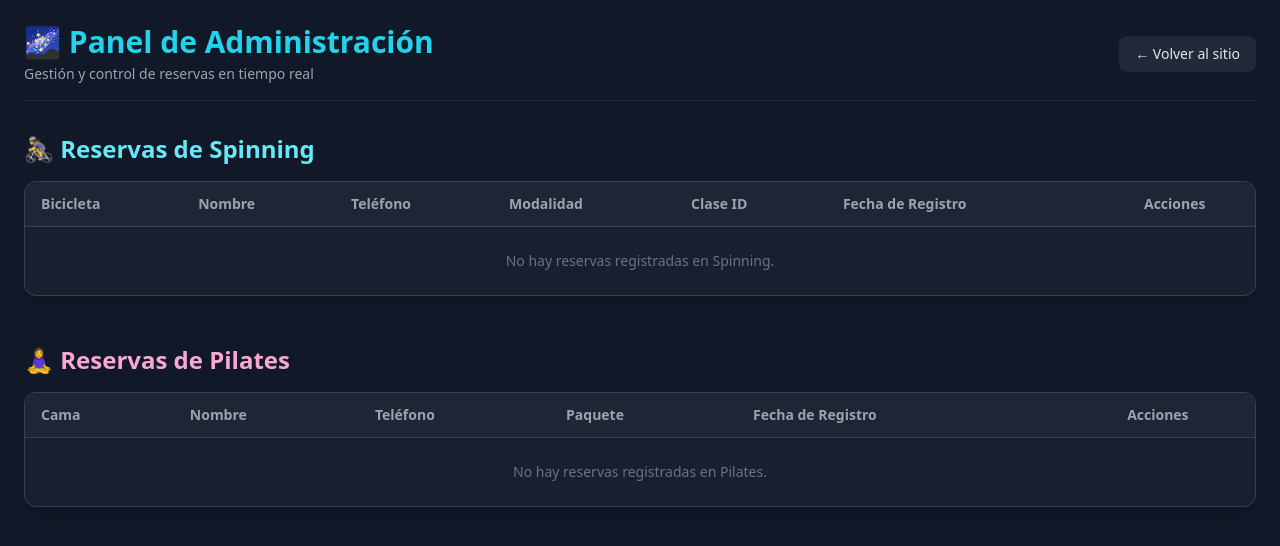
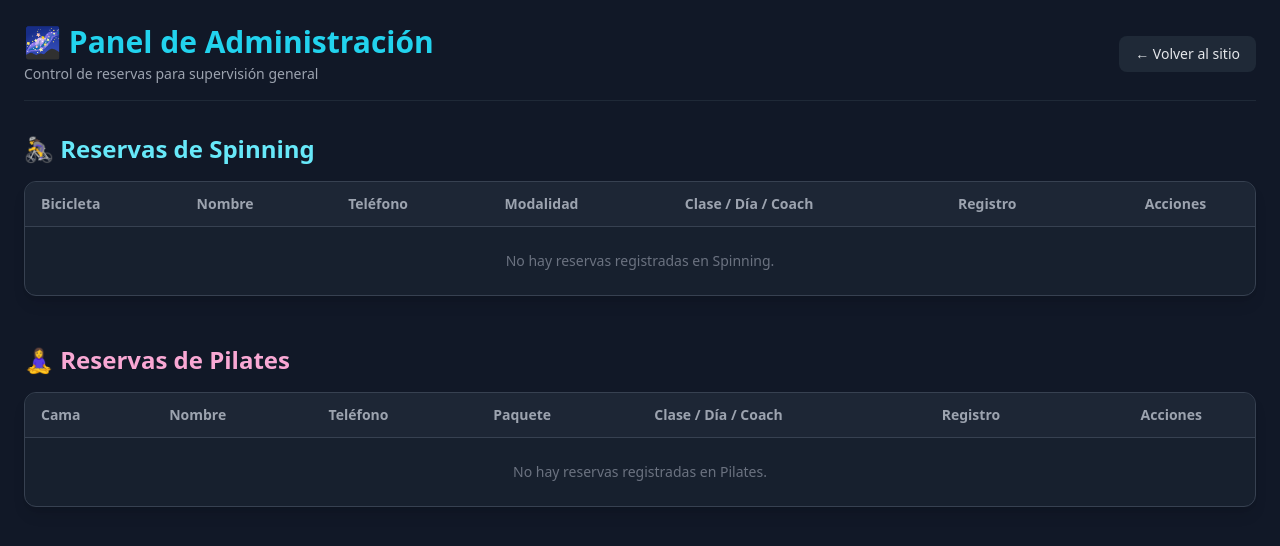
Before and after one commit to B2402/galaxy-room-reservas, a FastAPI app: page /admin/galaxy in a window 1280 px wide. Shown: the top 546 px of the page. Run offline with FastAPI, Linux system fonts and the light colour scheme; some libraries are stand-ins or nearby versions.

Commit message:
Update admin.html

```diff
--- a/templates/admin.html
+++ b/templates/admin.html
@@ -14,7 +14,7 @@
         <header class="flex justify-between items-center mb-8 border-b border-gray-800 pb-4">
             <div>
                 <h1 class="text-3xl font-bold text-cyan-400">🌌 Panel de Administración</h1>
-                <p class="text-gray-400 text-sm mt-1">Gestión y control de reservas en tiempo real</p>
+                <p class="text-gray-400 text-sm mt-1">Control de reservas para supervisión general</p>
             </div>
             <a href="/" class="bg-gray-800 hover:bg-gray-700 text-gray-200 px-4 py-2 rounded-lg text-sm transition">
                 ← Volver al sitio
@@ -33,8 +33,8 @@
                                 <th class="py-3 px-4">Nombre</th>
                                 <th class="py-3 px-4">Teléfono</th>
                                 <th class="py-3 px-4">Modalidad</th>
-                                <th class="py-3 px-4">Clase ID</th>
-                                <th class="py-3 px-4">Fecha de Registro</th>
+                                <th class="py-3 px-4">Clase / Día / Coach</th>
+                                <th class="py-3 px-4">Registro</th>
                                 <th class="py-3 px-4 text-center">Acciones</th>
                             </tr>
                         </thead>
@@ -42,11 +42,11 @@
                             {% for reserva in spinning %}
                             <tr class="hover:bg-gray-800/40 transition">
                                 <td class="py-3 px-4 text-cyan-400 font-semibold">Bici {{ reserva.bicicleta }}</td>
-                                <td class="py-3 px-4">{{ reserva.nombre }}</td>
+                                <td class="py-3 px-4 font-medium">{{ reserva.nombre }}</td>
                                 <td class="py-3 px-4">{{ reserva.telefono }}</td>
                                 <td class="py-3 px-4">{{ reserva.modalidad }}</td>
-                                <td class="py-3 px-4">{{ reserva.clase_id }}</td>
-                                <td class="py-3 px-4 text-gray-400">{{ reserva.created_at }}</td>
+                                <td class="py-3 px-4 text-cyan-200">{{ reserva.clase_texto }}</td>
+                                <td class="py-3 px-4 text-gray-400 text-xs">{{ reserva.created_at }}</td>
                                 <td class="py-3 px-4 text-center">
                                     <form action="/admin/eliminar/spinning/{{ reserva.id }}" method="POST" style="display:inline;">
                                         <button type="submit" class="bg-red-600 hover:bg-red-700 text-white px-3 py-1 rounded text-xs font-medium transition shadow">
@@ -66,7 +66,7 @@
             </div>
         </section>
 
-      <!-- SECCIÓN: RESERVAS DE PILATES -->
+        <!-- SECCIÓN: RESERVAS DE PILATES -->
         <section class="mb-12">
             <h2 class="text-2xl font-semibold mb-4 text-pink-300">🧘‍♀️ Reservas de Pilates</h2>
             <div class="bg-gray-800/50 rounded-xl border border-gray-700 overflow-hidden shadow-lg">
@@ -78,7 +78,8 @@
                                 <th class="py-3 px-4">Nombre</th>
                                 <th class="py-3 px-4">Teléfono</th>
                                 <th class="py-3 px-4">Paquete</th>
-                                <th class="py-3 px-4">Fecha de Registro</th>
+                                <th class="py-3 px-4">Clase / Día / Coach</th>
+                                <th class="py-3 px-4">Registro</th>
                                 <th class="py-3 px-4 text-center">Acciones</th>
                             </tr>
                         </thead>
@@ -86,10 +87,11 @@
                             {% for reserva in pilates %}
                             <tr class="hover:bg-gray-800/40 transition">
                                 <td class="py-3 px-4 text-pink-400 font-semibold">{{ reserva.cama }}</td>
-                                <td class="py-3 px-4">{{ reserva.nombre }}</td>
+                                <td class="py-3 px-4 font-medium">{{ reserva.nombre }}</td>
                                 <td class="py-3 px-4">{{ reserva.telefono }}</td>
                                 <td class="py-3 px-4">{{ reserva.paquete }}</td>
-                                <td class="py-3 px-4 text-gray-400">{{ reserva.created_at }}</td>
+                                <td class="py-3 px-4 text-pink-200">{{ reserva.clase_texto }}</td>
+                                <td class="py-3 px-4 text-gray-400 text-xs">{{ reserva.created_at }}</td>
                                 <td class="py-3 px-4 text-center">
                                     <form action="/admin/eliminar/pilates/{{ reserva.id }}" method="POST" style="display:inline;">
                                         <button type="submit" class="bg-red-600 hover:bg-red-700 text-white px-3 py-1 rounded text-xs font-medium transition shadow">
@@ -100,7 +102,7 @@
                             </tr>
                             {% else %}
                             <tr>
-                                <td colspan="6" class="py-6 text-center text-gray-500">No hay reservas registradas en Pilates.</td>
+                                <td colspan="7" class="py-6 text-center text-gray-500">No hay reservas registradas en Pilates.</td>
                             </tr>
                             {% endfor %}
                         </tbody>
@@ -108,3 +110,7 @@
                 </div>
             </div>
         </section>
+
+    </div>
+</body>
+</html>
```
